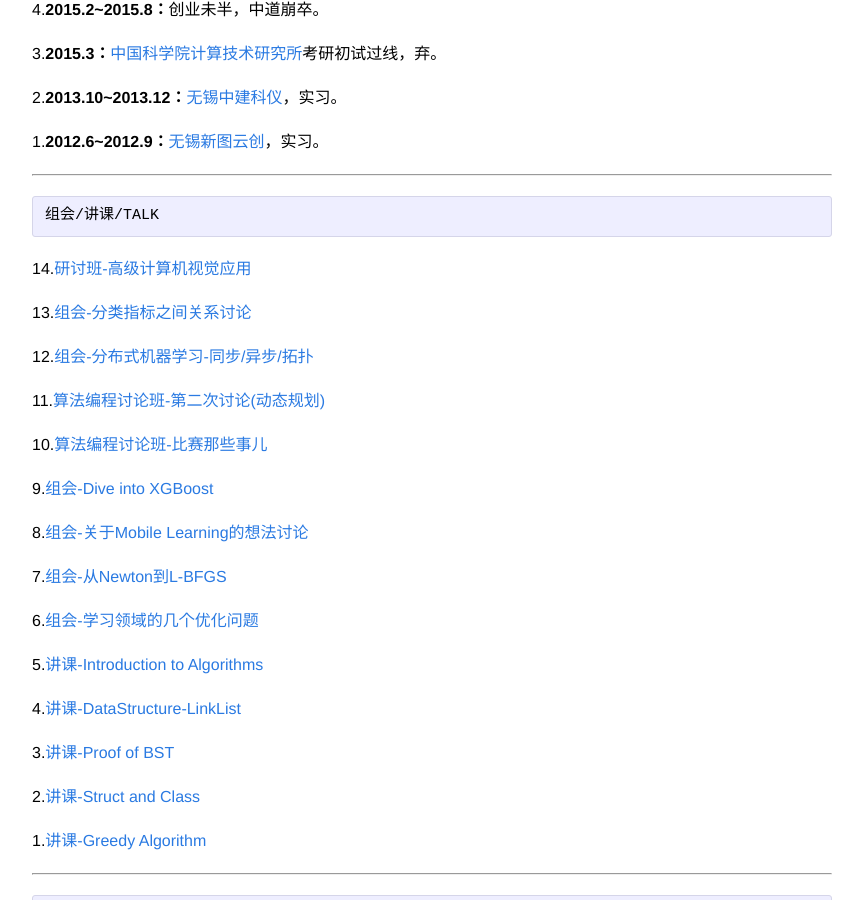
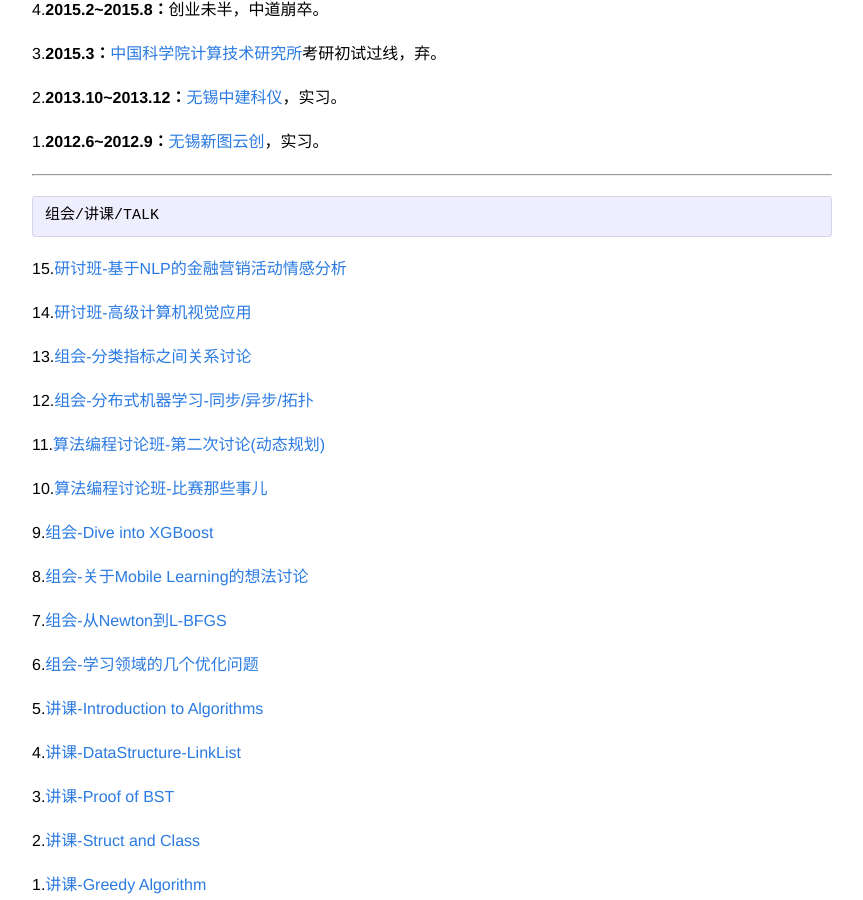
Before and after one commit to zhpmatrix/zhpmatrix.github.io, a Jekyll site: the page built from about.md, in a window 1280 px wide and 900 px high, scrolled down 2397 px. Shown: the whole window, without its empty margins (208-1071 px from the left). Built offline with Jekyll 4.4.1, drawn with Linux system fonts in a browser that asks for light colours; comment, search, counter and statistics services are not loaded.

Commit message:
add slides about sense classification

```diff
--- a/about.md
+++ b/about.md
@@ -142,6 +142,8 @@ permalink: /about/
 ---
 	组会/讲课/TALK
 
+15.[研讨班-基于NLP的金融营销活动情感分析](cellar/sense-classification.pdf)
+
 14.[研讨班-高级计算机视觉应用](cellar/Application_Of_Computer_Vision.pdf)
 
 13.[组会-分类指标之间关系讨论](cellar/Metric-4-Classification.pdf)
```
Also changed, not shown: 1 other file.
